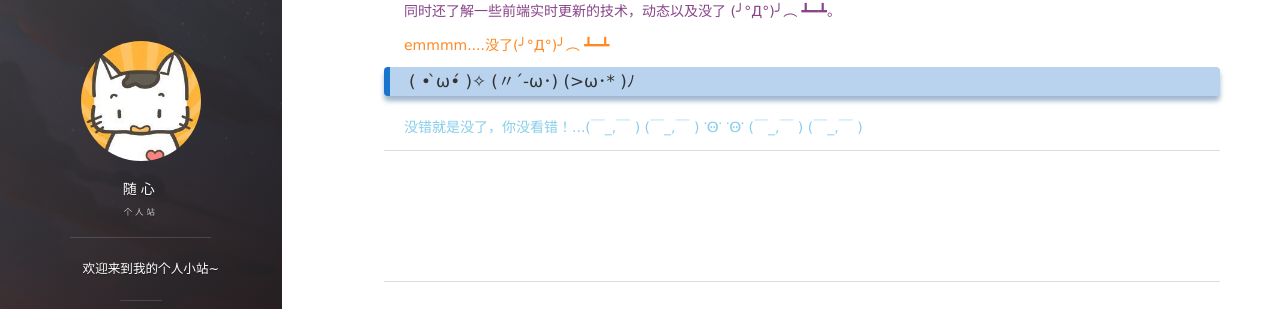
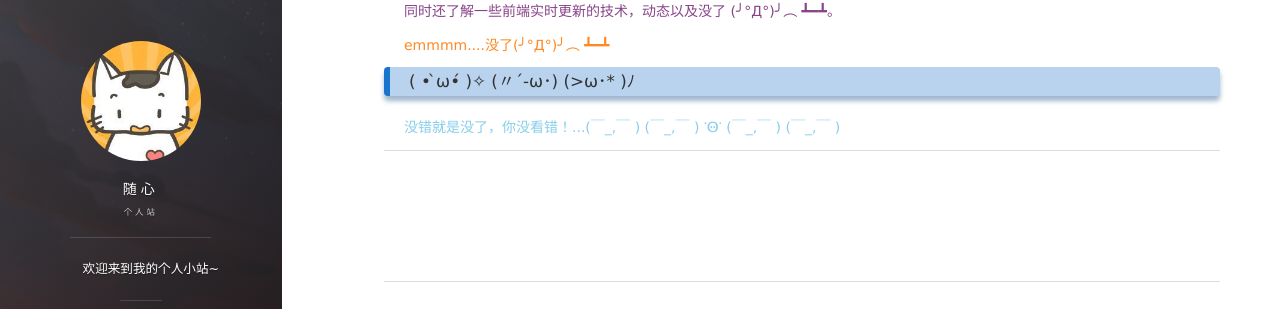
Before and after one commit to lcz1120/lcz1120.github.io, a Jekyll site: the page built from about.md, in a window 1280 px wide. Shown: the part 247-556 px from the top of the page. Built offline with Jekyll 4.4.1, drawn with Linux system fonts in a browser that asks for light colours; nearby versions of some CDN libraries; our own code applies the rules of GitHub Pages for plain Markdown files; comment, search, counter and statistics services are not loaded.

```diff
--- a/about.md
+++ b/about.md
@@ -23,7 +23,7 @@
 
 没错就是没了，你没看错！...(￣_,￣ )
 
-(￣_,￣ )   ་Ꙫ་ ་Ꙫ་
+(￣_,￣ )   ་Ꙫ་
 
 
 (￣_,￣ )
```
